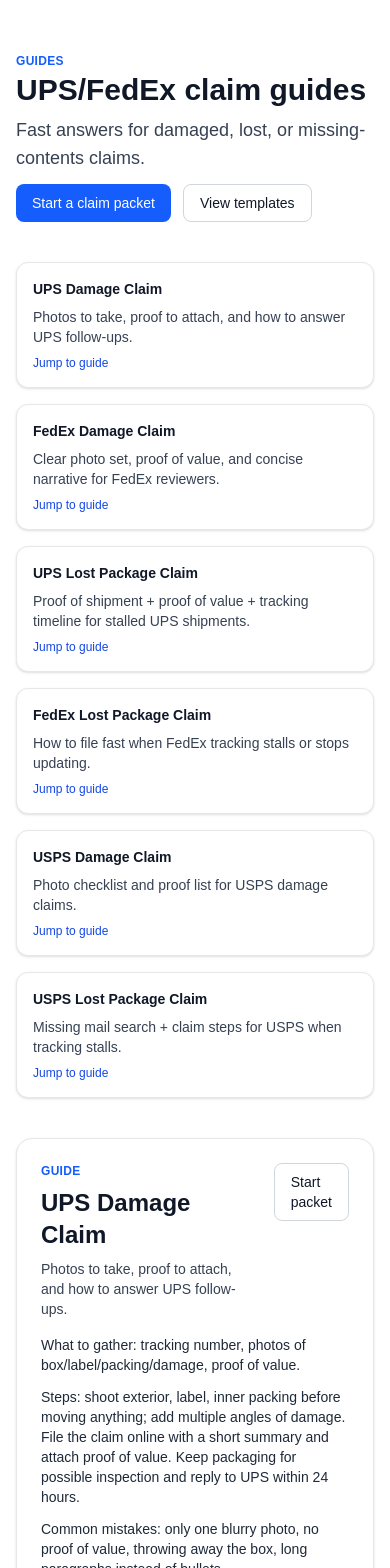
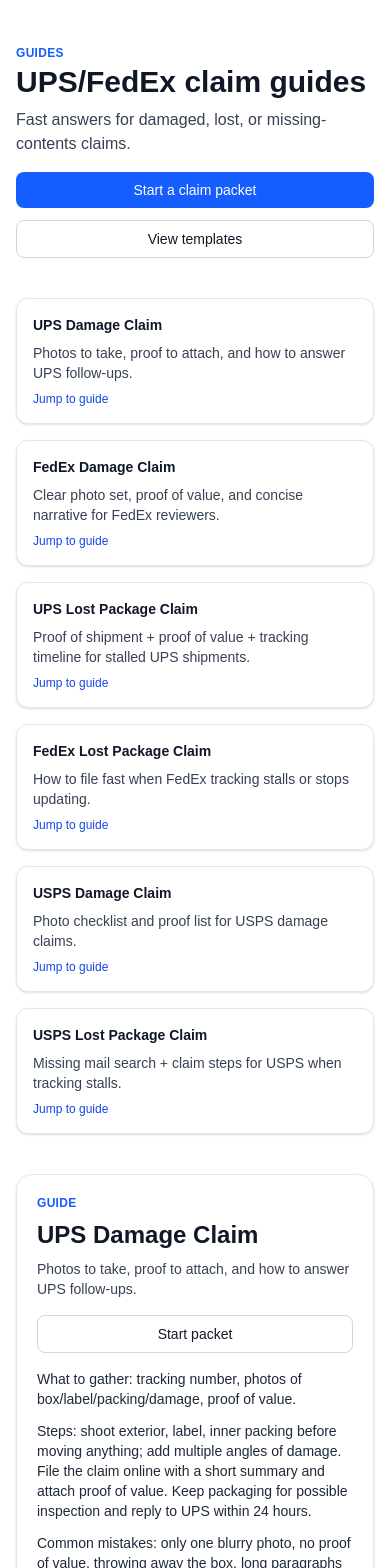
Before and after one commit to Jrjoseph831/parcelscribe, a Next.js app: page /guides in a window 390 px wide. Shown: the top 1568 px of the page. Built offline with nearby package versions, Linux system fonts and the light colour scheme.

Commit message:
Improve guides page responsiveness

```diff
--- a/app/guides/page.tsx
+++ b/app/guides/page.tsx
@@ -10,19 +10,19 @@
 
 export default function GuidesIndexPage() {
   return (
-    <main className="bg-white px-4 py-12 md:px-10">
+    <main className="bg-white px-4 py-10 sm:py-12 md:px-10">
       <div className="mx-auto flex w-full max-w-6xl flex-col gap-10">
-        <header className="flex flex-col gap-3 md:flex-row md:items-center md:justify-between">
+        <header className="flex flex-col gap-4 md:flex-row md:items-center md:justify-between">
           <div className="space-y-2">
             <Link href="/" className="text-xs font-semibold uppercase tracking-wide text-blue-600 underline-offset-2 hover:underline">
               Guides
             </Link>
-            <h1 className="text-3xl font-semibold text-gray-900">UPS/FedEx claim guides</h1>
-            <p className="text-lg text-gray-700">Fast answers for damaged, lost, or missing-contents claims.</p>
+            <h1 className="text-3xl font-semibold text-gray-900 sm:text-4xl">UPS/FedEx claim guides</h1>
+            <p className="text-base text-gray-700 sm:text-lg">Fast answers for damaged, lost, or missing-contents claims.</p>
           </div>
-          <div className="flex flex-wrap gap-3">
-            <Link className={buttonClasses("primary")} href="/builder">Start a claim packet</Link>
-            <Link className={buttonClasses("secondary")} href="/templates">View templates</Link>
+          <div className="flex flex-col gap-3 sm:flex-row sm:flex-wrap">
+            <Link className={`${buttonClasses("primary")} w-full sm:w-auto`} href="/builder">Start a claim packet</Link>
+            <Link className={`${buttonClasses("secondary")} w-full sm:w-auto`} href="/templates">View templates</Link>
           </div>
         </header>
 
@@ -31,10 +31,10 @@
             <Link
               key={guide.slug}
               href={`/guides#${guide.slug}`}
-              className="flex h-full flex-col gap-2 rounded-xl border border-gray-200 bg-white px-4 py-4 shadow-sm hover:border-blue-200"
+              className="flex h-full flex-col gap-2 rounded-xl border border-gray-200 bg-white px-4 py-4 shadow-sm transition hover:border-blue-200"
             >
               <p className="text-sm font-semibold text-gray-900">{guide.title}</p>
-              <p className="text-sm text-gray-700">{guide.description}</p>
+              <p className="text-sm text-gray-700 sm:text-base">{guide.description}</p>
               <p className="text-xs font-medium text-blue-700">Jump to guide</p>
             </Link>
           ))}
@@ -43,16 +43,16 @@
         <div className="grid gap-10 lg:grid-cols-[1fr,260px]">
           <div className="space-y-10">
             {guides.map((guide) => (
-              <section key={guide.slug} id={guide.slug} className="scroll-mt-24 rounded-2xl border border-gray-200 bg-white p-6 shadow-sm">
-                <div className="flex items-start justify-between gap-4">
+              <section key={guide.slug} id={guide.slug} className="scroll-mt-24 rounded-2xl border border-gray-200 bg-white p-5 shadow-sm sm:p-6">
+                <div className="flex flex-col gap-4 sm:flex-row sm:items-start sm:justify-between">
                   <div className="space-y-2">
                     <p className="text-xs font-semibold uppercase tracking-wide text-blue-600">Guide</p>
                     <h2 className="text-2xl font-semibold text-gray-900">{guide.title}</h2>
                     <p className="text-sm text-gray-700">{guide.description}</p>
                   </div>
-                  <Link className={buttonClasses("secondary")} href="/builder">Start packet</Link>
+                  <Link className={`${buttonClasses("secondary")} w-full sm:w-auto`} href="/builder">Start packet</Link>
                 </div>
-                <div className="mt-4 space-y-3 text-sm text-gray-800">
+                <div className="mt-4 space-y-3 text-sm text-gray-800 sm:text-base">
                   {guide.body.split("\n\n").map((para) => (
                     <p key={para}>{para}</p>
                   ))}
```
